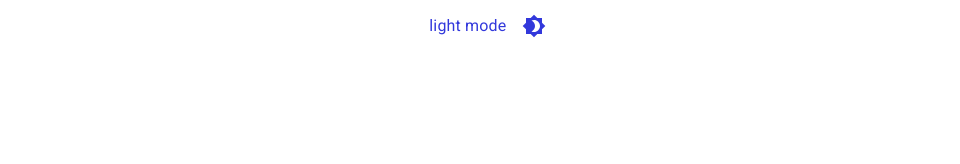
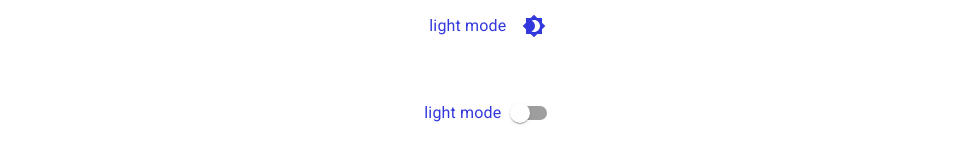
Before and after one commit to Frederic-K/MUI-Theming, a React (Create React App) app: page / in a window 1280 px wide. Shown: the part 162-326 px from the top of the page, without its empty margins (33-993 px from the left). Built offline with nearby package versions, Linux system fonts and the light colour scheme.

Commit message:
test switch mode button

```diff
--- a/src/App.jsx
+++ b/src/App.jsx
@@ -1,13 +1,14 @@
 import * as React from 'react'
-import { useState } from 'react'
+// import { useState } from 'react'
 import { ThemeProvider } from '@mui/material/styles'
+import { Container } from '@mui/material'
 import ColorModeContext from './themes/ColorModeContext'
+import ToggleColorMode from './themes/ToggleColorMode'
+import CssBaseline from '@mui/material/CssBaseline'
+// import Switch from '@mui/material/Switch'
+// import Button from '@mui/material/Button'
 import ThemeToggleButton from './components/Buttons/ThemeToggleButton'
-import ToggleColorMode from './themes/ToggleColorMode'
-import { Container } from '@mui/material'
-import CssBaseline from '@mui/material/CssBaseline'
-import Switch from '@mui/material/Switch'
-import Button from '@mui/material/Button'
+import ThemeSwitchButton from './components/Buttons/ThemeSwitchButton'
 
 import './app.css'
 
@@ -32,6 +33,7 @@ export default function App() {
               optio itaque maxime eligendi temporibus magnam pariatur inventore.
             </p>
             <ThemeToggleButton />
+            <ThemeSwitchButton />
           </div>
         </Container>
         {/* </div> */}
--- /dev/null
+++ b/src/components/Buttons/ThemeSwitchButton.jsx
@@ -0,0 +1,29 @@
+import { useContext } from 'react'
+import { useTheme } from '@mui/material/styles'
+
+import Box from '@mui/material/Box'
+import Switch from '@mui/material/Switch'
+
+import ColorModeContext from '../../themes/ColorModeContext'
+
+export default function ThemeSwitchButton() {
+  const theme = useTheme()
+  const colorMode = useContext(ColorModeContext)
+  return (
+    <Box
+      sx={{
+        display: 'flex',
+        width: '100%',
+        alignItems: 'center',
+        justifyContent: 'center',
+        bgcolor: 'background.default',
+        color: 'text.primary',
+        borderRadius: 1,
+        p: 3,
+      }}
+    >
+      {theme.palette.mode} mode
+      <Switch onChange={colorMode.toggleColorMode} />
+    </Box>
+  )
+}
--- a/src/components/Buttons/ThemeToggleButton.jsx
+++ b/src/components/Buttons/ThemeToggleButton.jsx
@@ -8,7 +8,7 @@ import Brightness7Icon from '@mui/icons-material/Brightness7'
 
 import ColorModeContext from '../../themes/ColorModeContext'
 
-export default function SwitchButton() {
+export default function ThemeToggleButton() {
   const theme = useTheme()
   const colorMode = useContext(ColorModeContext)
   return (
```
